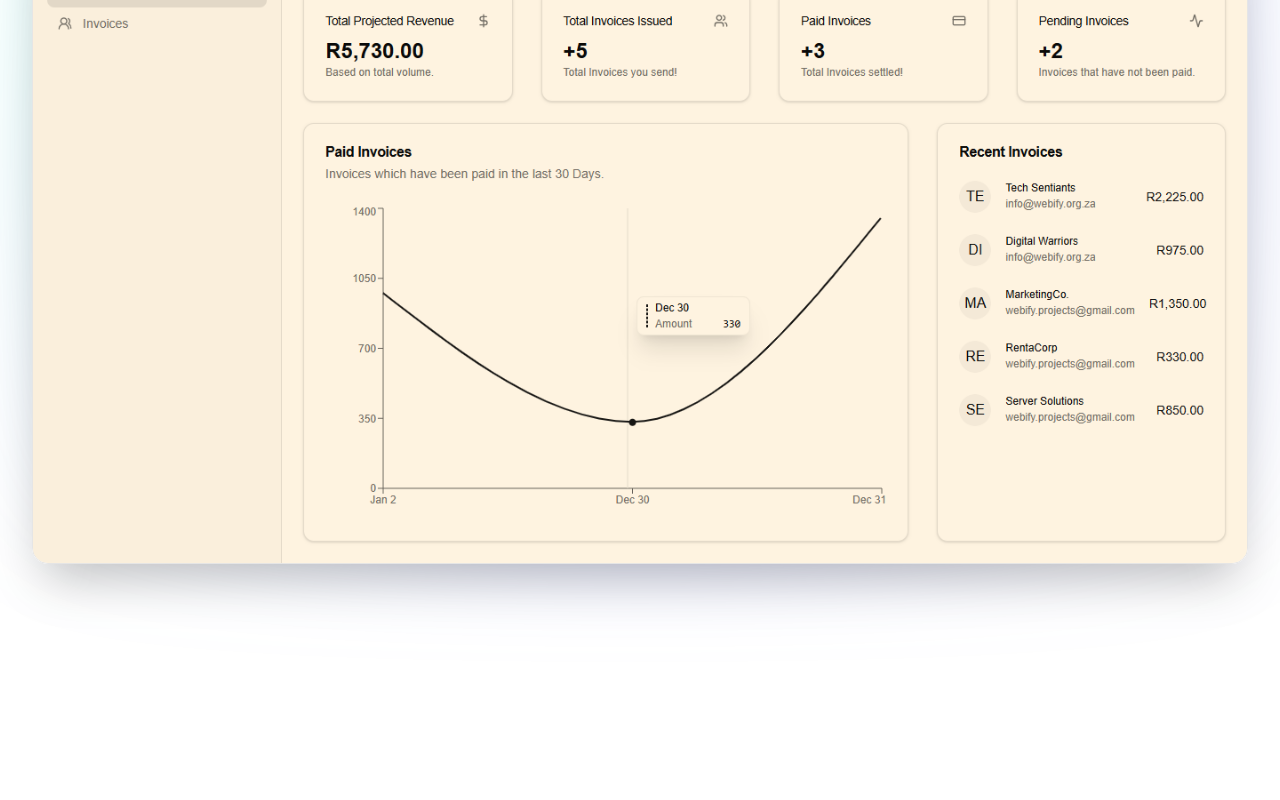
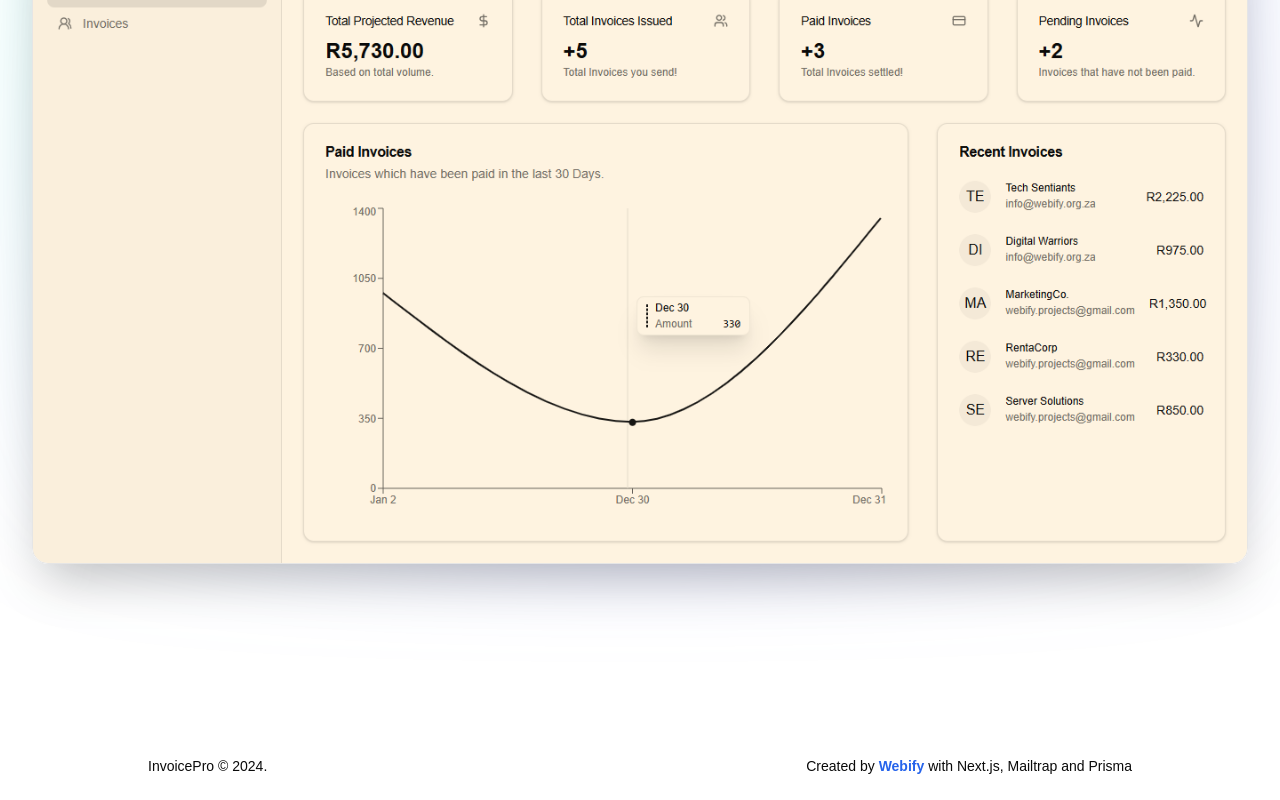
Before and after one commit to webify-io/webify-invoice-pro, a Next.js app: page / in a window 1280 px wide. Shown: the part 782-1582 px from the top of the page. Before the commit the page ends 1474 px from the top, so only its background shows below. Built offline with nearby package versions, Linux system fonts and the light colour scheme.

Commit message:
Created Footer.tsx

```diff
--- /dev/null
+++ b/app/components/Footer.tsx
@@ -0,0 +1,23 @@
+import Link from 'next/link';
+
+export function Footer() {
+	return (
+		<footer className="flex flex-col md:flex-row mx-auto max-w-5xl px-5 items-center justify-center md:justify-between mt-16 mb-6 text-sm">
+			<p>InvoicePro &copy; {new Date().getFullYear()}.</p>
+			<p className="text-center">
+				Created by
+				<Link
+					href="https://www.webify.org.za/"
+					target="_blank"
+					rel="noopener noreferrer"
+				>
+					<span className="font-semibold text-blue-600 hover:text-blue-400">
+						{' '}
+						Webify{' '}
+					</span>
+				</Link>
+				with Next.js, Mailtrap and Prisma
+			</p>
+		</footer>
+	);
+}
--- a/app/page.tsx
+++ b/app/page.tsx
@@ -1,11 +1,13 @@
 import { Navbar } from './components/Navbar';
 import { Hero } from './components/Hero';
+import { Footer } from './components/Footer';
 
 export default function Home() {
 	return (
 		<main className="max-w-7xl mx-auto px-4 sm:px-6 lg:px-8">
 			<Navbar />
 			<Hero />
+			<Footer />
 		</main>
 	);
 }
```
